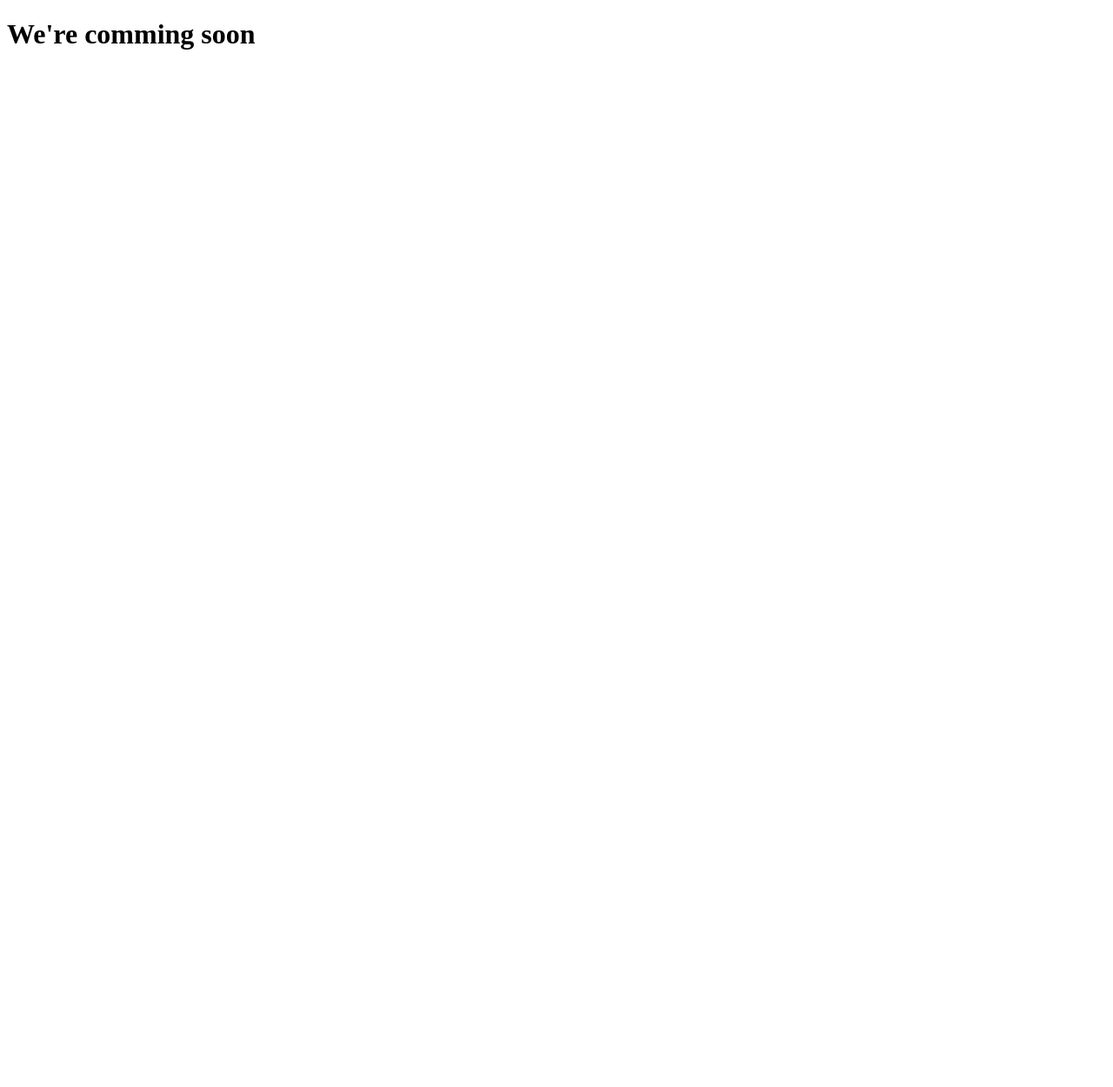
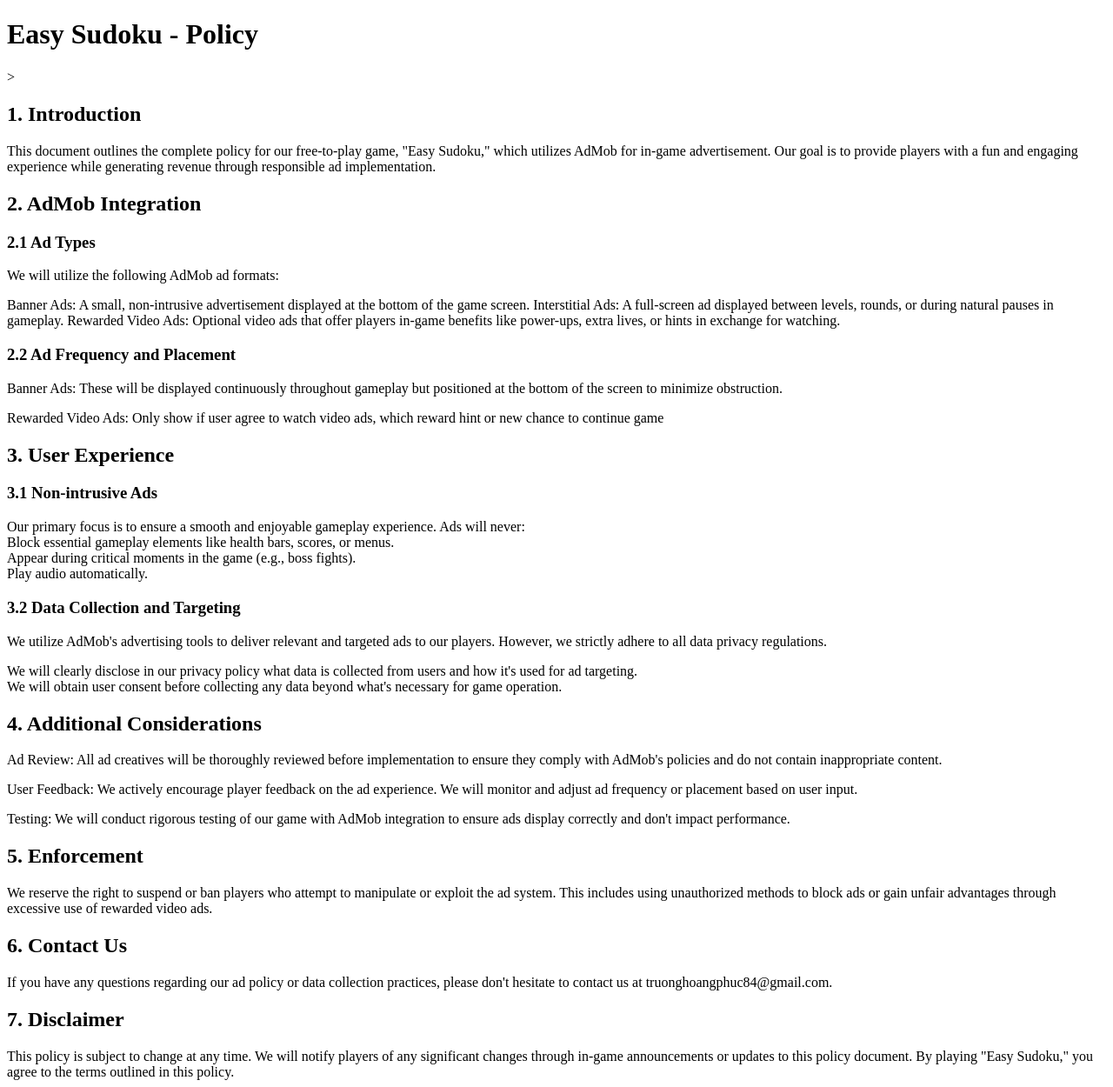
Before and after one commit to truonghoangphuc/easysudoku, a plain HTML site: page policy.html in a window 1280 px wide. Shown: the whole page at 87% size. Before the commit the page ends 800 px from the top, so only its background shows below. Drawn offline with Linux system fonts and the light colour scheme.

Commit message:
Complete ver 1 - policy

```diff
--- a/policy.html
+++ b/policy.html
@@ -31,6 +31,111 @@
 <meta name="twitter:title" content="">
 </head>
 <body>
-  <h1>We're comming soon</h1>
+  <!DOCTYPE html>
+  <html lang="en">
+
+  <head>
+    <meta charset="utf-8">
+    <title>Easy Sudoku - Policy</title>
+    <meta name="viewport" content="width=device-width, initial-scale=1, shrink-to-fit=no">
+    <meta name="msapplication-TileColor" content="#dd3d31">
+    <meta name="theme-color" content="#dd3d31">
+    <link rel="icon" type="image/png" href="favicon.png">
+    <link rel="apple-touch-icon" sizes="180x180"
+      href="https://www.phuctruong.me/easysudoku/assets/images/icons/apple-touch-icon.png">
+    <link rel="icon" type="image/png" sizes="32x32"
+      href="https://www.phuctruong.me/easysudoku/assets/images/icons/favicon-32x32.png">
+    <link rel="icon" type="image/png" sizes="16x16"
+      href="https://www.phuctruong.me/easysudoku/assets/images/icons/favicon-16x16.png">
+    <link rel="manifest" href="manifest.webmanifest">
+    <meta name="description" content="">
+    <meta name="og:description" content="">
+    <meta name="og:image" content="https://www.phuctruong.me/easysudoku/assets/images/socials.png">
+    <meta name="og:image:alt" content="">
+    <meta name="og:image:height" content="630" data-dynamic="true">
+    <meta name="og:image:secure_url" content="https://www.phuctruong.me/easysudoku/assets/images/socials.png">
+    <meta name="og:image:width" content="1200">
+    <meta name="og:locale" content="en_US">
+    <meta name="og:site_name" content="Easy Sudoku">
+    <meta name="og:title" content="Easy Sudoku">
+    <meta name="og:type" content="website">
+    <meta name="og:url" content="https://www.phuctruong.me/easysudoku/">
+    <meta name="twitter:card" content="summary_large_image">
+    <meta name="twitter:description" content="">
+    <meta name="twitter:image" content="">
+    <meta name="twitter:site" content="">
+    <meta name="twitter:title" content="">
+  </head>
+
+  <body>
+    <h1>Easy Sudoku - Policy</h1>>
+    <h2>1. Introduction</h2>
+
+    <p>This document outlines the complete policy for our free-to-play game, "Easy Sudoku," which utilizes AdMob for in-game
+    advertisement. Our goal is to provide players with a fun and engaging experience while generating revenue through
+    responsible ad implementation.</p>
+
+    <h2>2. AdMob Integration</h2>
+
+    <h3>2.1 Ad Types</h3>
+
+    <p>We will utilize the following AdMob ad formats:</p>
+
+    <p>Banner Ads: A small, non-intrusive advertisement displayed at the bottom of the game screen.
+    Interstitial Ads: A full-screen ad displayed between levels, rounds, or during natural pauses in gameplay.
+    Rewarded Video Ads: Optional video ads that offer players in-game benefits like power-ups, extra lives, or hints in
+    exchange for watching.</p>
+    <h3>2.2 Ad Frequency and Placement</h3>
+
+    <p>Banner Ads: These will be displayed continuously throughout gameplay but positioned at the bottom of the screen to
+    minimize obstruction.</p>
+
+    <p>Rewarded Video Ads: Only show if user agree to watch video ads, which reward hint or new chance to continue game</p>
+    <h2>3. User Experience</h2>
+
+    <h3>3.1 Non-intrusive Ads</h3>
+
+    <p>Our primary focus is to ensure a smooth and enjoyable gameplay experience. Ads will never:<br/>
+
+    Block essential gameplay elements like health bars, scores, or menus.<br />
+    Appear during critical moments in the game (e.g., boss fights).<br />
+    Play audio automatically.</p>
+
+    <h3>3.2 Data Collection and Targeting</h3>
+
+    <p>We utilize AdMob's advertising tools to deliver relevant and targeted ads to our players. However, we strictly adhere
+    to all data privacy regulations.</p>
+
+    <p>We will clearly disclose in our privacy policy what data is collected from users and how it's used for ad targeting.<br/>
+    We will obtain user consent before collecting any data beyond what's necessary for game operation.</p>
+
+    <h2>4. Additional Considerations</h2>
+
+    <p>Ad Review: All ad creatives will be thoroughly reviewed before implementation to ensure they comply with AdMob's
+    policies and do not contain inappropriate content.</p>
+    <p>User Feedback: We actively encourage player feedback on the ad experience. We will monitor and adjust ad frequency or
+    placement based on user input.</p>
+    <p>Testing: We will conduct rigorous testing of our game with AdMob integration to ensure ads display correctly and don't
+    impact performance.</p>
+    <h2>5. Enforcement</h2>
+
+    <p>We reserve the right to suspend or ban players who attempt to manipulate or exploit the ad system. This includes using
+    unauthorized methods to block ads or gain unfair advantages through excessive use of rewarded video ads.</p>
+
+    <h2>6. Contact Us</h2>
+
+    <p>If you have any questions regarding our ad policy or data collection practices, please don't hesitate to contact us at
+    truonghoangphuc84@gmail.com.</p>
+
+    <h2>7. Disclaimer</h2>
+
+    This policy is subject to change at any time. We will notify players of any significant changes through in-game
+    announcements or updates to this policy document.
+
+    By playing "Easy Sudoku," you agree to the terms outlined in this policy.
+  </body>
+
+  </html>
+
 </body>
 </html>
```
